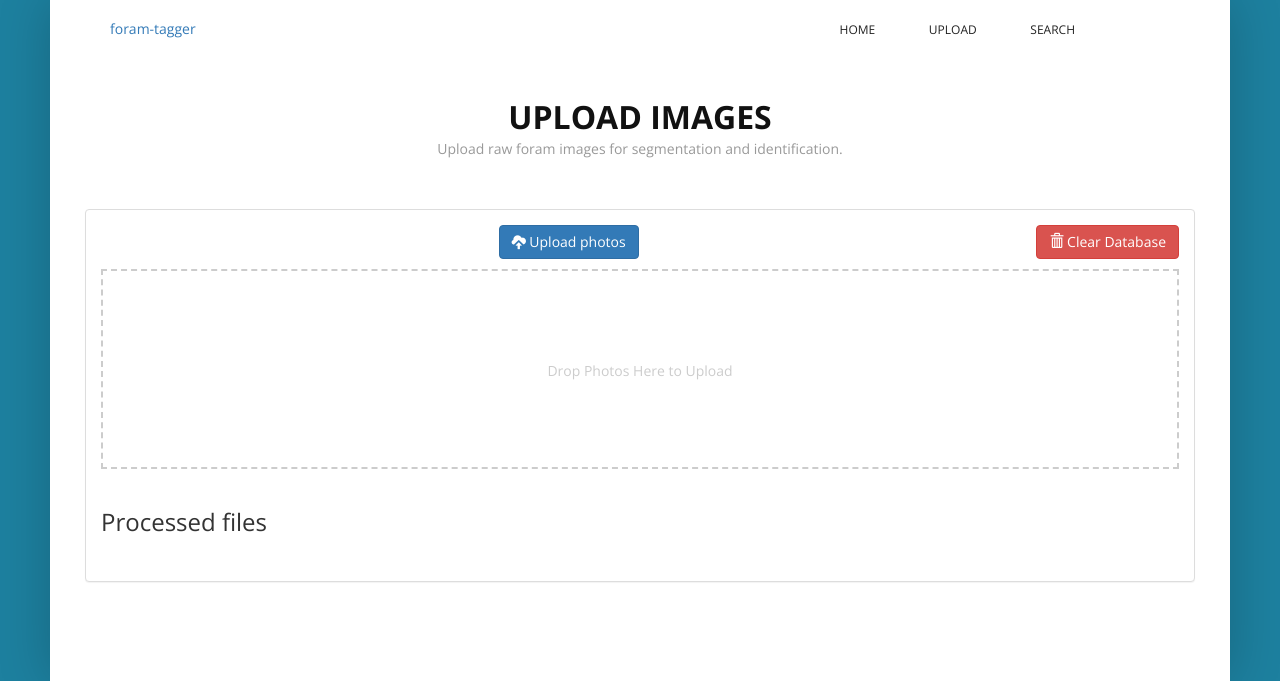
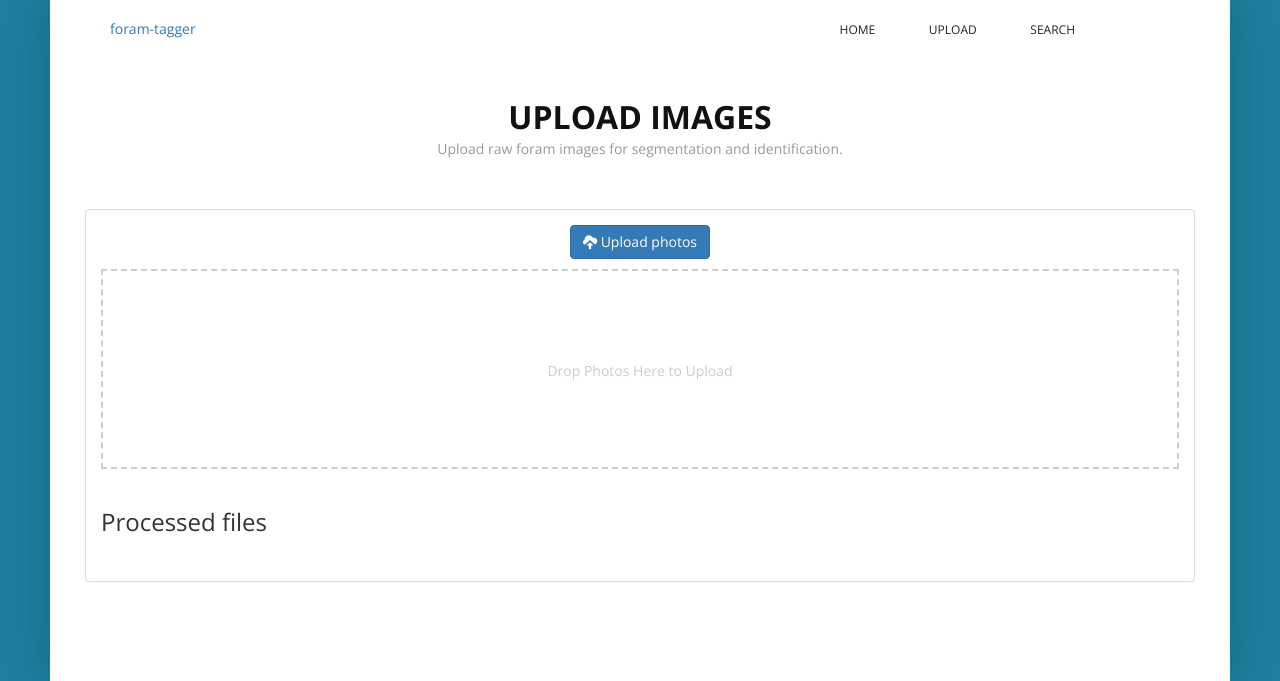
Before and after one commit to Dearj611/Foram_Tagger_Team43_Software, a Django app: page /upload/ in a window 1280 px wide. Shown: the part 51-732 px from the top of the page. Run offline with Django 3.2, Linux system fonts and the light colour scheme; some libraries are stand-ins or nearby versions.

Commit message:
removed clear database function

```diff
--- a/projectsite/upload/templates/upload/imgUpload.html
+++ b/projectsite/upload/templates/upload/imgUpload.html
@@ -20,13 +20,13 @@
       <div class="panel panel-default">
         <div class="panel-body">
 
-          <form method="post" action="{% url 'clear_database' %}">
+          {% comment %} <form method="post" action="{% url 'clear_database' %}">
             {% csrf_token %}
             <input type="hidden" name="next" value="{{ request.path }}">
             <button type="submit" class="btn btn-danger pull-right">
               <span class="glyphicon glyphicon-trash"></span> Clear Database
             </button>
-          </form>
+          </form> {% endcomment %}
 
           <div style = "text-align:center">
           <button type="button" class="btn btn-primary js-upload-photos">
```
